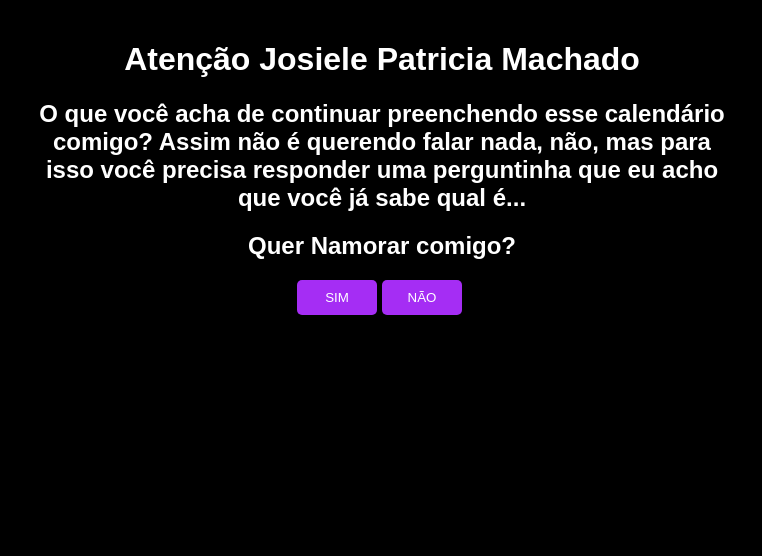
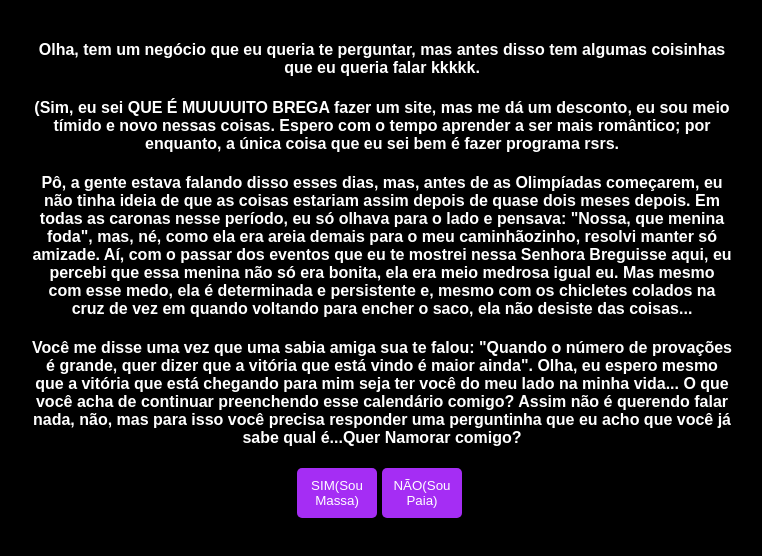
Before and after one commit to CarlosGoncales/CalendarioNovembro2025, a plain HTML site: page pedidoNamoro/pedido.html in a window 1280 px wide. Shown: the whole page, without its empty margins (268-1030 px from the left). Drawn offline with Linux system fonts and the light colour scheme.

Commit message:
Update pedido.html

```diff
--- a/pedidoNamoro/pedido.html
+++ b/pedidoNamoro/pedido.html
@@ -12,19 +12,23 @@
     <main>
        <div style="margin-left: 20px; margin-right: 20px;" class="conteudo3">
        <div class="conteinerCalendario">
-           <h1>Atenção Josiele Patricia Machado</h1>
-           <h2>O que você acha de continuar preenchendo esse calendário comigo?
-               Assim não é querendo falar nada, não, mas para isso você precisa responder uma perguntinha que eu acho que você já sabe qual é...
-           </h2>
-           <h2>Quer Namorar comigo?</h2>
+           <h4>Olha, tem um negócio que eu queria te perguntar, mas antes disso tem algumas coisinhas que eu queria falar kkkkk.</h4>
+           <h4>(Sim, eu sei QUE É MUUUUITO BREGA fazer um site, mas me dá um desconto, eu sou meio tímido e novo nessas coisas. Espero com o tempo aprender a ser mais romântico; por enquanto, a única coisa que eu sei bem é fazer programa rsrs.</h4>
+            <p></p>
+            <h4>Pô, a gente estava falando disso esses dias, mas, antes de as Olimpíadas começarem, eu não tinha ideia de que as coisas estariam assim depois de quase dois meses depois.
+                Em todas as caronas nesse período, eu só olhava para o lado e pensava: "Nossa, que menina foda", mas, né, como ela era areia demais para o meu caminhãozinho, resolvi manter só amizade.  Aí, com o passar dos eventos que eu te mostrei nessa Senhora Breguisse aqui, eu percebi que essa menina não só era bonita, ela era meio medrosa igual eu. Mas mesmo com esse medo, ela é determinada e persistente e, mesmo com os chicletes colados na cruz de vez em quando voltando para encher o saco, ela não desiste das coisas...
+            </h4>
+            <h4> Você me disse uma vez que uma sabia amiga sua te falou: "Quando o número de provações é grande, quer dizer que a vitória que está vindo é maior ainda". Olha, eu espero mesmo que a vitória que está chegando para mim seja ter você do meu lado na minha vida...
+                 O que você acha de continuar preenchendo esse calendário comigo?
+                 Assim não é querendo falar nada, não, mas para isso você precisa responder uma perguntinha que eu acho que você já sabe qual é...Quer Namorar comigo?</h4>
            <section>
-             <button class="btn btn-yes" onclick="accepted()">SIM</button>
+             <button class="btn btn-yes" onclick="accepted()">SIM(Sou Massa)</button>
              <button
                   class="btn btn-no"
                   onclick="declined(this)"
                   onmouseover="declined(this)"
               >
-                  NÃO
+                  NÃO(Sou Paia)
               </button>
             </section>
             </div>
```
